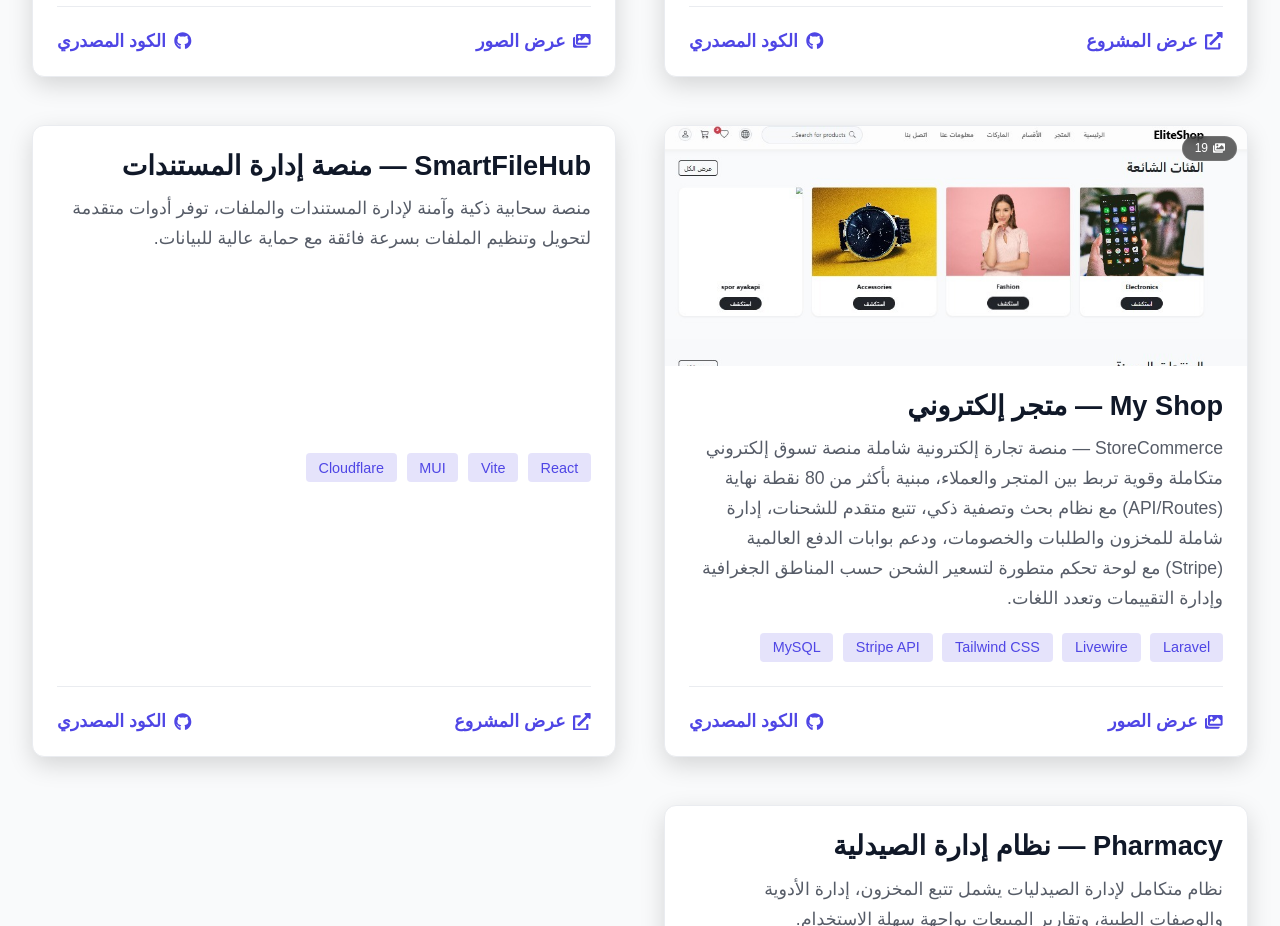
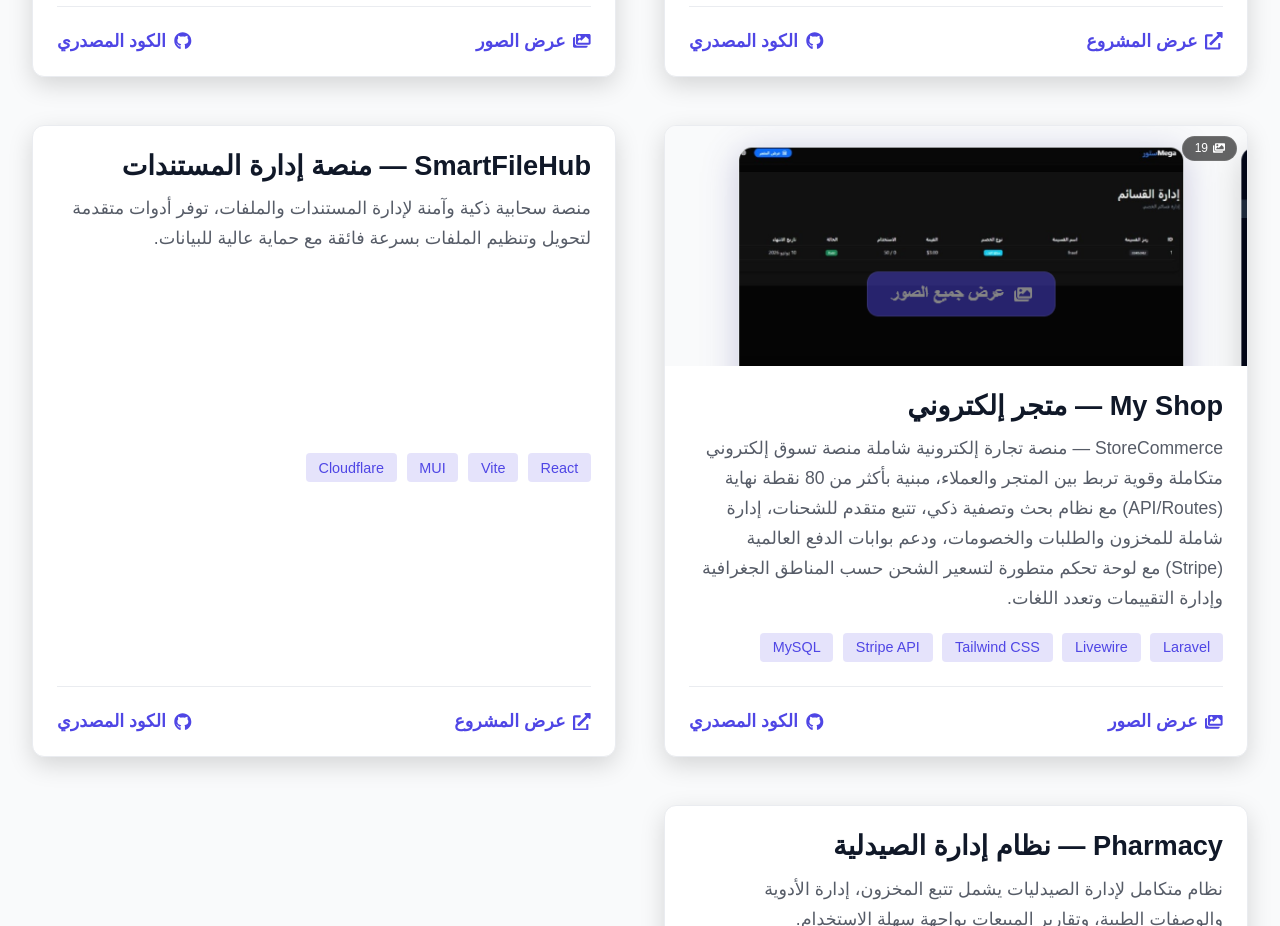
Before and after one commit to Ayham1najeb/portfolio-ayham, a React (Vite) app: page / in a window 1280 px wide. Shown: the part 3640-4566 px from the top of the page. Built offline with nearby package versions, Linux system fonts and the light colour scheme.

Commit message:
Fix My Shop cover image caching issue

```diff
--- a/src/components/Projects.jsx
+++ b/src/components/Projects.jsx
@@ -560,7 +560,7 @@
             tags: ["Laravel", "Livewire", "Tailwind CSS", "Stripe API", "MySQL"],
             link: "#",
             code: "https://github.com/Ayham1najeb/my-shop",
-            image: `${import.meta.env.BASE_URL}projects/myshop/cover.jpg`,
+            image: `${import.meta.env.BASE_URL}projects/myshop/cover.png?v=2`,
             gallery: Array.from({ length: 19 }, (_, i) => `${import.meta.env.BASE_URL}projects/myshop/${i + 1}.jpg`)
         },
         {
```
Also changed, not shown: public/projects/myshop/cover.png (added).
